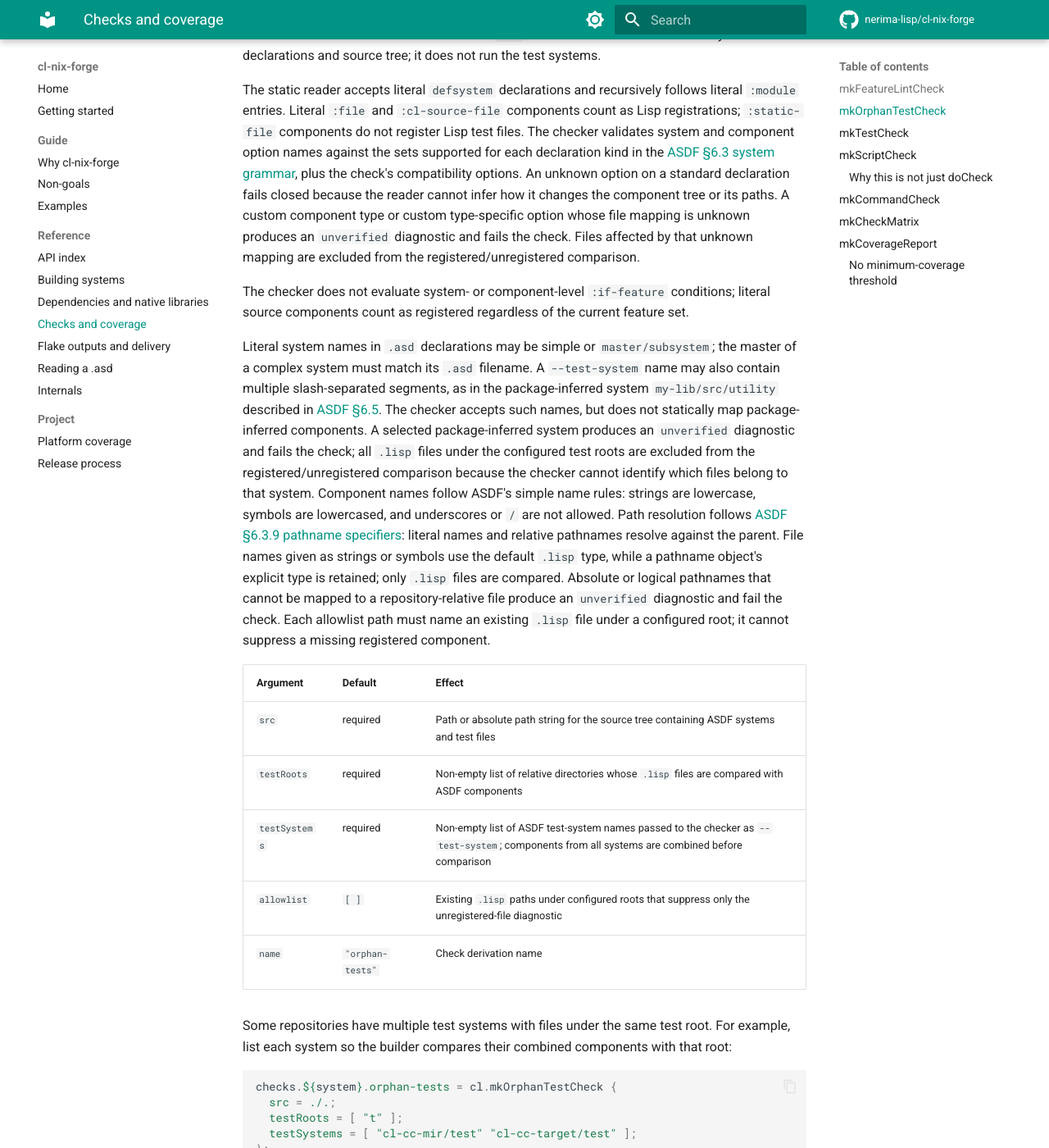
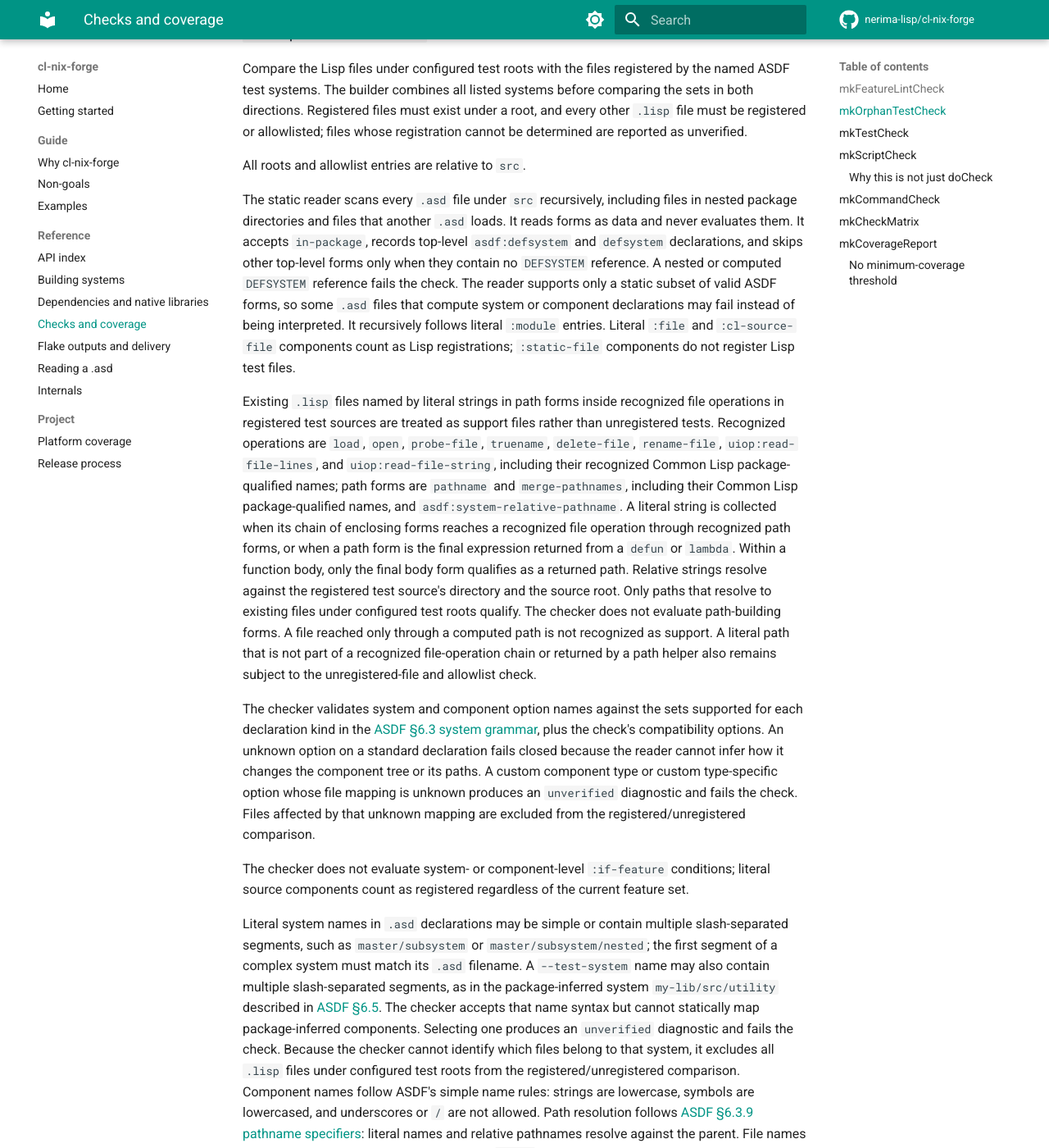
Before and after one commit to nerima-lisp/cl-nix-forge, an MkDocs documentation site: the page built from docs/src/reference/checks.md, in a window 1280 px wide and 1400 px high, scrolled down 3572 px. Shown: the whole window at 82% size. Built offline with MkDocs 1.6.1 and Material for MkDocs 9.7.7, drawn with Linux system fonts in a browser that asks for light colours; comment, search, counter and statistics services are not loaded; some of the changed text lies outside the part shown.

Commit message:
Document static check behavior

````diff
--- a/docs/src/reference/checks.md
+++ b/docs/src/reference/checks.md
@@ -37,20 +37,23 @@ export surface without executing its Lisp source or tests.
    permits none and requires that file's list to be empty.
 6. A domain package does not depend directly on its feature's infrastructure
    package.
-7. Glossary key types and functions are exported by the feature package and
-   included in the expected export surface.
+7. Glossary key types and functions are exported by the feature's domain
+   package.
 
 The glossary `Package` field is a comma-separated list containing the
 feature's domain package and, when configured, its infrastructure package.
 Feature-lint checks that this list matches `:domain-package` and the optional
 `:infra-package` in `featureDefinitions`.
+`:facade-packages` are the packages whose public exports are checked separately
+by the repository's snapshot contract.
 
 Feature-lint reads `.lisp` files recursively under each feature's declared
 `:source-dirs` and `:test-dir`. It also reads `.asd` files under the source
 root as data, follows literal `:components` and nested `:module` entries, and
 checks `:file`, `:cl-source-file`, and `cl-source-file.<type>` components for
-facade `defpackage` forms. A supported `:default-component-class` can identify
-the source-file type for a `:file` component. The scanner skips `:static-file`
+facade `defpackage` forms. For `:file` components, the scanner recognizes
+`:cl-source-file`, `:cl-source-file.<type>`, and `:static-file` as
+`:default-component-class` values. It skips `:static-file`
 components. It emits an `unverified` diagnostic and fails the check when it
 cannot classify a custom component type or when a source component resolves
 outside the source root.
@@ -98,9 +101,12 @@ package, optional infrastructure package, and dependency slugs:
   :depends-on ()))
 ```
 
+`:domain-package` names the feature package whose exports check 07 reads.
+
 `exportSurface` is one list containing symbol records. Each `:keep` record
 contains the facade package, feature package, expected home package, and symbol
-name as strings. `:add` and `:remove` records have the same fields plus a
+name as strings. The expected home package identifies the package expected to
+own that symbol. `:add` and `:remove` records have the same fields plus a
 string containing the changelog heading anchor. For example:
 
 ```lisp
@@ -110,15 +116,18 @@ string containing the changelog heading anchor. For example:
 ```
 
 For each glossary API, feature-lint checks that the symbol appears in the
-source package's exports and in the snapshot built from `:keep` and `:add` rows. Each
-repository's snapshot test owns the full comparison between facade exports and
-their home packages.
+feature's domain package exports. `mkFeatureLintCheck` reads `exportSurface` to
+validate its records, but it does not compare actual facade exports against
+them. A repository-level snapshot check performs that comparison and checks
+facade exports against their home packages.
 
 `legacyInternalRefs` is a list of records shaped like
 `(:ref "t/nodes/internal-check.lisp" "cl-cc/ast" "%NODE-COUNT" 2)`, where
 the last value is the maximum number of matching references. The
 `featureDefinitions`, `exportSurface`, and `legacyInternalRefs` files each
 contain one S-expression and are read as data with reader evaluation disabled.
+
+The example assumes that these paths exist under `src`:
 
 ```nix
 checks.${system}.feature-lint = cl.mkFeatureLintCheck {
@@ -144,14 +153,40 @@ before comparing the sets in both directions. Registered files must exist
 under a root, and every other `.lisp` file must be registered or allowlisted;
 files whose registration cannot be determined are reported as unverified.
 
-All roots and allowlist entries are relative to `src`. The check reads the
-ASDF test-system declarations and source tree; it does not run the test
-systems.
+All roots and allowlist entries are relative to `src`.
 
-The static reader accepts literal `defsystem` declarations and recursively
-follows literal `:module` entries. Literal `:file` and `:cl-source-file`
-components count as Lisp registrations; `:static-file` components do not
-register Lisp test files. The checker validates system and component option
+The static reader scans every `.asd` file under `src` recursively, including
+files in nested package directories and files that another `.asd` loads. It
+reads forms as data and never evaluates them. It accepts `in-package`, records
+top-level `asdf:defsystem` and `defsystem` declarations, and skips other
+top-level forms only when they contain no `DEFSYSTEM` reference. A nested or
+computed `DEFSYSTEM` reference fails the check. The reader supports only a
+static subset of valid ASDF forms, so some `.asd` files that compute system or
+component declarations may fail instead of being interpreted. It recursively
+follows literal `:module` entries. Literal `:file` and `:cl-source-file` components
+count as Lisp registrations; `:static-file` components do not register Lisp
+test files.
+
+Existing `.lisp` files named by literal strings in path forms inside recognized
+file operations in registered test sources are treated as support files rather
+than unregistered tests. Recognized operations are `load`, `open`,
+`probe-file`, `truename`, `delete-file`, `rename-file`,
+`uiop:read-file-lines`, and `uiop:read-file-string`, including their recognized
+Common Lisp package-qualified names; path forms are `pathname` and
+`merge-pathnames`, including their Common Lisp package-qualified names, and
+`asdf:system-relative-pathname`. A literal string is collected when its chain
+of enclosing forms reaches a recognized file operation through recognized path
+forms, or when a path form is the final expression returned from a `defun` or
+`lambda`. Within a function body, only the final body form qualifies as a
+returned path. Relative strings resolve against the registered test source's
+directory and the source root. Only paths
+that resolve to existing files under configured test roots qualify. The checker
+does not evaluate path-building forms. A file reached only through a computed
+path is not recognized as support. A literal path that is not part of a
+recognized file-operation chain or returned by a path helper also remains
+subject to the unregistered-file and allowlist check.
+
+The checker validates system and component option
 names against the sets supported for each declaration kind in the
 [ASDF §6.3 system grammar](https://asdf.common-lisp.dev/asdf.html#The-defsystem-grammar),
 plus the check's compatibility options. An unknown option on a standard
@@ -165,16 +200,18 @@ The checker does not evaluate system- or component-level `:if-feature`
 conditions; literal source components count as registered regardless of the
 current feature set.
 
-Literal system names in `.asd` declarations may be simple or
-`master/subsystem`; the master of a complex system must match its `.asd`
-filename. A `--test-system` name may also contain multiple slash-separated
-segments, as in the package-inferred system `my-lib/src/utility` described in
+Literal system names in `.asd` declarations may be simple or contain multiple
+slash-separated segments, such as `master/subsystem` or
+`master/subsystem/nested`; the first segment of a complex system must match its
+`.asd` filename. A `--test-system` name may also contain multiple
+slash-separated segments, as in the package-inferred system
+`my-lib/src/utility` described in
 [ASDF §6.5](https://asdf.common-lisp.dev/asdf/The-package_002dinferred_002dsystem-extension.html).
-The checker accepts such names, but does not statically map package-inferred
-components. A selected package-inferred system produces an `unverified`
-diagnostic and fails the check; all `.lisp` files under the configured test
-roots are excluded from the registered/unregistered comparison because the
-checker cannot identify which files belong to that system.
+The checker accepts that name syntax but cannot statically map
+package-inferred components. Selecting one produces an `unverified` diagnostic
+and fails the check. Because the checker cannot identify which files belong to
+that system, it excludes all `.lisp` files under configured test roots from the
+registered/unregistered comparison.
 Component names follow ASDF's simple name rules: strings are lowercase,
 symbols are lowercased, and underscores or `/` are not allowed. Path resolution
 follows
@@ -191,13 +228,11 @@ missing registered component.
 |---|---|---|
 | `src` | required | Path or absolute path string for the source tree containing ASDF systems and test files |
 | `testRoots` | required | Non-empty list of relative directories whose `.lisp` files are compared with ASDF components |
-| `testSystems` | required | Non-empty list of ASDF test-system names passed to the checker as `--test-system`; components from all systems are combined before comparison |
+| `testSystems` | required | Non-empty list of ASDF test-system names passed to the checker as `--test-system` |
 | `allowlist` | `[ ]` | Existing `.lisp` paths under configured roots that suppress only the unregistered-file diagnostic |
 | `name` | `"orphan-tests"` | Check derivation name |
 
-Some repositories have multiple test systems with files under the same test
-root. For example, list each system so the builder compares their combined
-components with that root:
+Example with two test systems sharing a test root:
 
 ```nix
 checks.${system}.orphan-tests = cl.mkOrphanTestCheck {
@@ -214,10 +249,6 @@ A named `checks.<system>.<name>` for a derivation's `asdf:test-system` path.
 ```nix
 checks.${system}.my-app = cl.mkTestCheck myApp;
 ```
-
-It is exactly `drv.enableCheck`. The function gives each enabled check a named
-`checks` attribute instead of leaving a bare `.enableCheck` property access in
-the flake.
 
 For a suite that cannot be driven by an enclosing `test-op`, or that needs a
 time limit, use `mkScriptCheck`.
````
Also changed, not shown: other parts of docs/src/reference/checks.md (+3 -4 lines), CHANGELOG.md, 1 other file.
